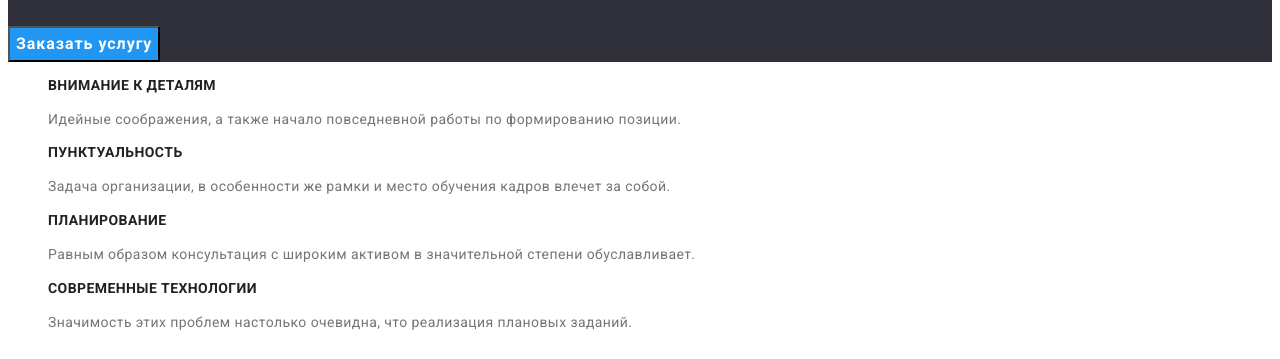
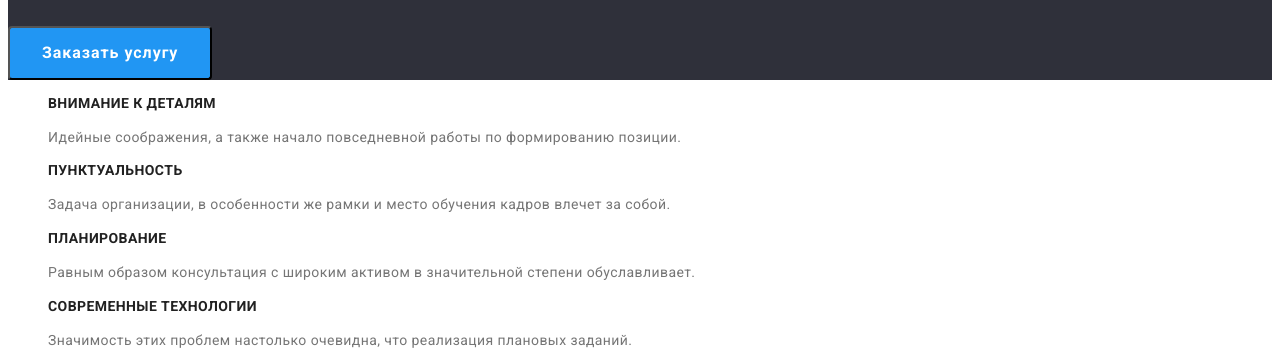
Before and after one commit to Ex0rc1st/goit-markup-hw-02, a plain HTML site: page index.html in a window 1280 px wide. Shown: the part 333-692 px from the top of the page. Drawn offline with Linux system fonts and the light colour scheme.

Commit message:
кнопка блока герой

```diff
--- a/css/styles.css
+++ b/css/styles.css
@@ -79,6 +79,11 @@ body {
   text-align: center;
   letter-spacing: 0.06em;
   cursor: pointer;
+  padding-top: 10px;
+  padding-right: 32px;
+  padding-bottom: 10px;
+  padding-left: 32px;
+  border-radius: 4px;
 }
 .btn:focus {
 
```
